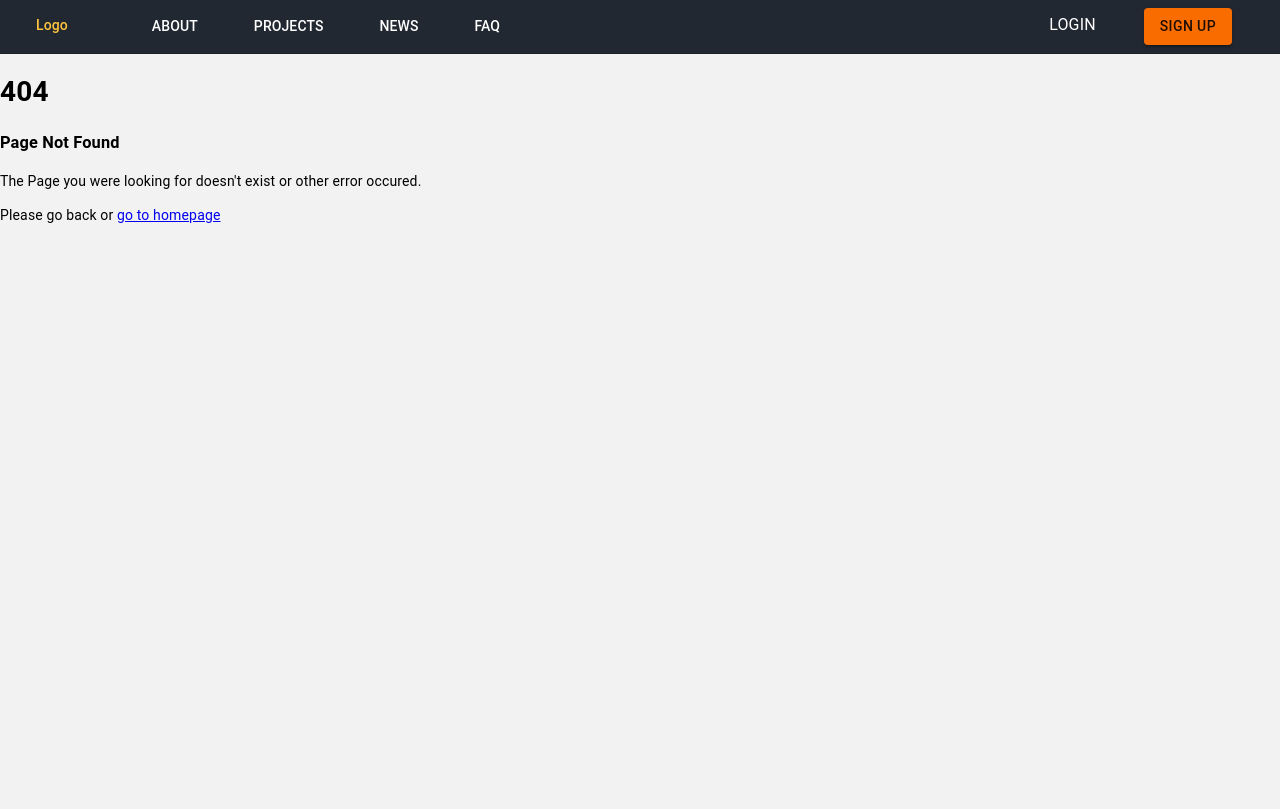
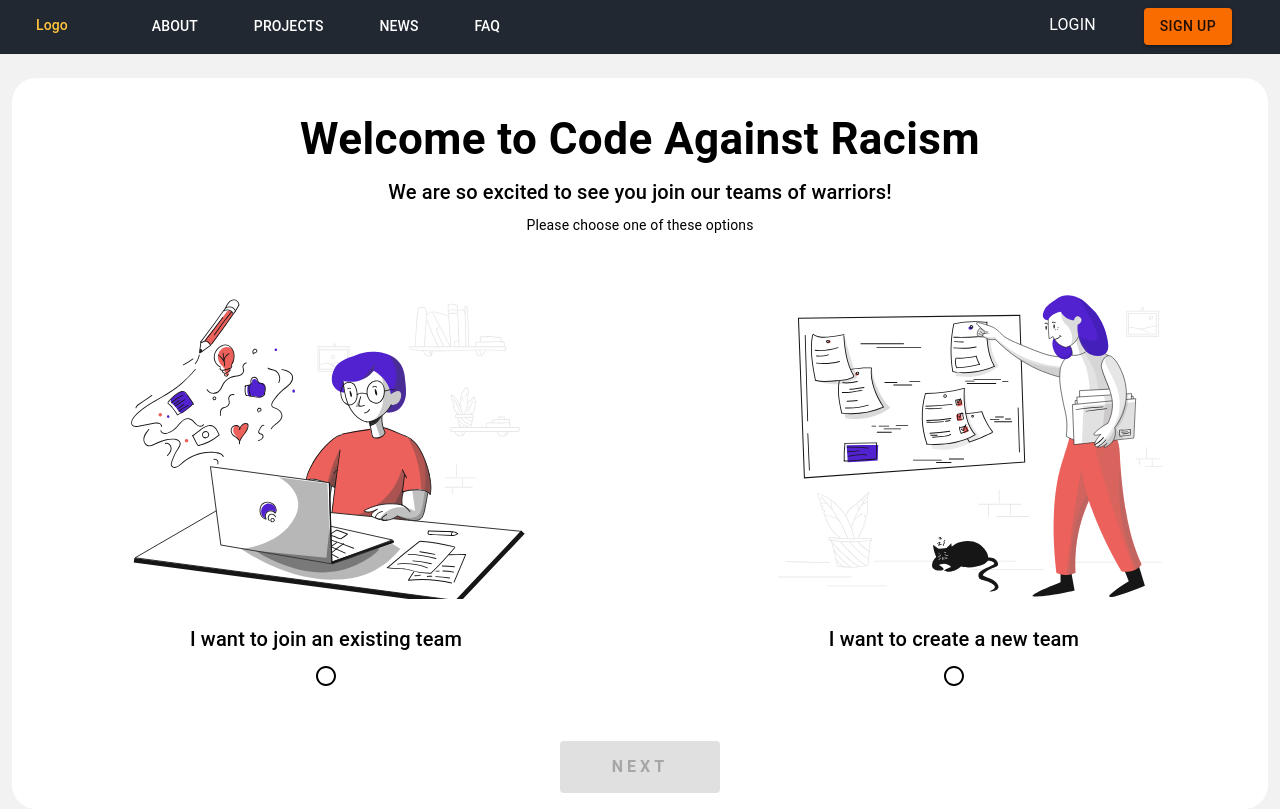
Before and after one commit to CodeAgainstRacism/codeagainstracism.org, a React (Create React App) app in the folder frontend/: page /signup in a window 1280 px wide. Before the commit this address had no page. Built offline with nearby package versions, Linux system fonts and the light colour scheme.

Commit message:
Refactor routes for UserType and SignUp page

```diff
--- a/frontend/src/App.js
+++ b/frontend/src/App.js
@@ -34,16 +34,10 @@ class App extends React.Component {
                 path="/accountrecovery"
                 component={AccountRecovery}
               />
-              <Route exact path="/userType" component={UserTypePage} />
+              <Route exact path="/signup" component={UserTypePage} />
               <Route
-                exact
-                path="/signUp/Individual"
-                render={() => <SignUp individual />}
-              />
-              <Route
-                exact
-                path="/signUp/Organization"
-                render={() => <SignUp organization />}
+                path="/signup/:type"
+                render={(props) => <SignUp {...props} />}
               />
               <Route component={NotFoundPage} />
             </Switch>
--- a/frontend/src/components/NavBar.jsx
+++ b/frontend/src/components/NavBar.jsx
@@ -128,7 +128,7 @@ const NavBar = (props) => {
 
             <Button
               component={RouterLink}
-              to="/userType"
+              to="/signup"
               color="secondary"
               variant="contained"
               className={classes.rightButton}
--- a/frontend/src/pages/SignUp.jsx
+++ b/frontend/src/pages/SignUp.jsx
@@ -78,7 +78,9 @@ const LoginStyles = makeStyles((theme) => ({
 
 export default function AuthForm(props) {
   const classes = LoginStyles();
-  const { individual, organization } = props;
+  const individual =
+    props.match.params.type.toLowerCase() === "individual" ? true : false;
+  const organization = !individual;
 
   return (
     <React.Fragment>
--- a/frontend/src/pages/UserType.jsx
+++ b/frontend/src/pages/UserType.jsx
@@ -156,8 +156,8 @@ const UserTypePage = () => {
           component={RouterLink}
           to={
             selectedValue === "individual"
-              ? "/signup/Individual"
-              : "/signup/Organization"
+              ? "/signup/individual"
+              : "/signup/organization"
           }
         >
           Next
```
